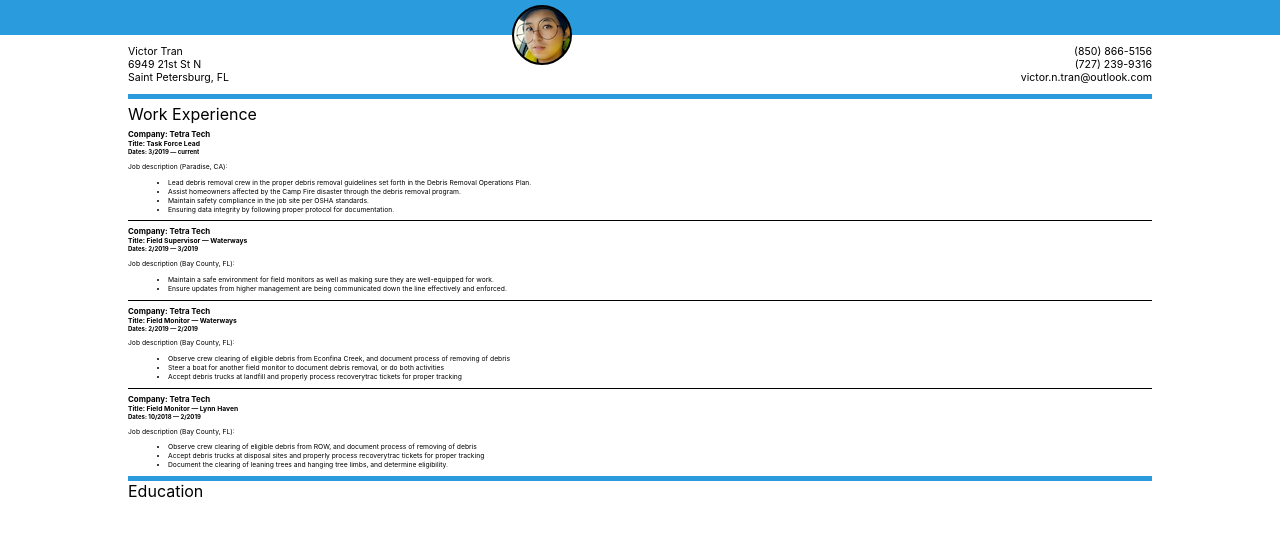
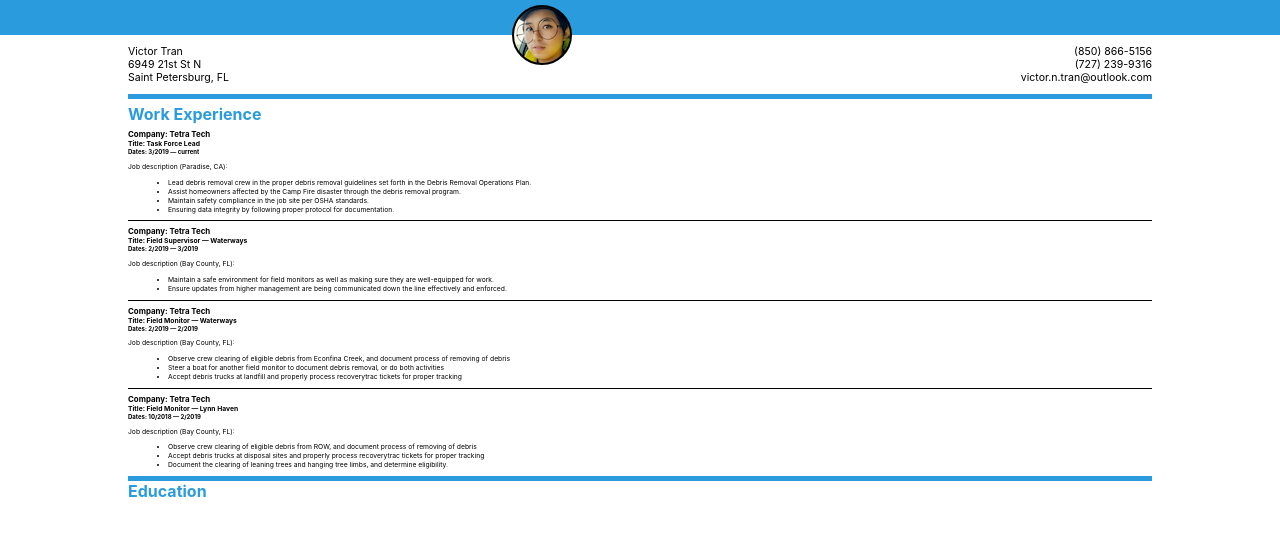
Before and after one commit to iVictoris/resume, a React (Create React App) app: page / in a window 1280 px wide. Shown: the top 536 px of the page. Built offline with nearby package versions, Linux system fonts and the light colour scheme.

Commit message:
replace header tag with Title component

```diff
--- a/src/components/educationExperience/educationExperience.js
+++ b/src/components/educationExperience/educationExperience.js
@@ -1,10 +1,11 @@
 import React from 'react'
 import PropTypes from 'prop-types'
+import Title from '../title/title';
 
 const EducationExperience = props => {
   return (
     <section className='education experience'>
-    <header>Education</header>
+    <Title name='Education'/>
 
     </section>
   )
--- a/src/components/workExperience/workExperience.js
+++ b/src/components/workExperience/workExperience.js
@@ -4,6 +4,7 @@ import Block from '../block/block';
 import JobDetails from '../jobDetails/jobDetails';
 
 import './workExperience.css';
+import Title from '../title/title';
 
 const jobs = [
   {
@@ -65,7 +66,7 @@ const WorkExperience = props => {
   return (
     <div className='work experience'>
       <Block>
-        <header>Work Experience</header>
+        <Title  name='Work Experience' />
         <JobDetails data={jobs}/>
       </Block>
     </div>
```
